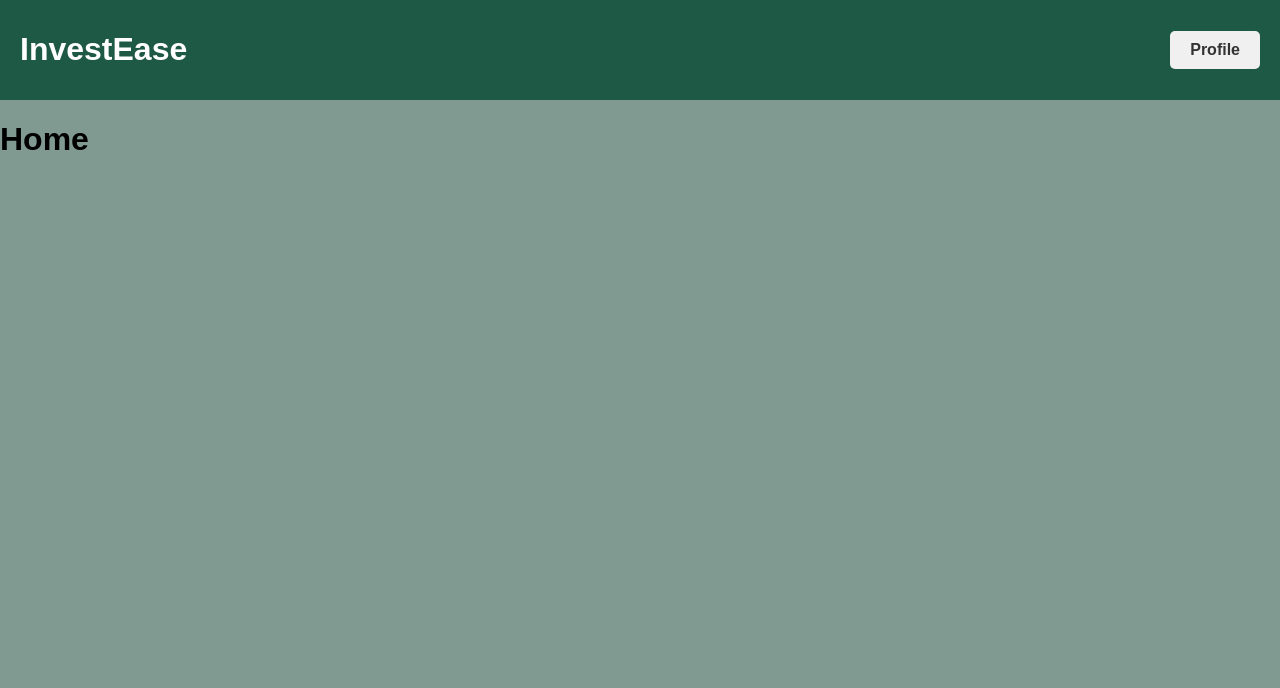
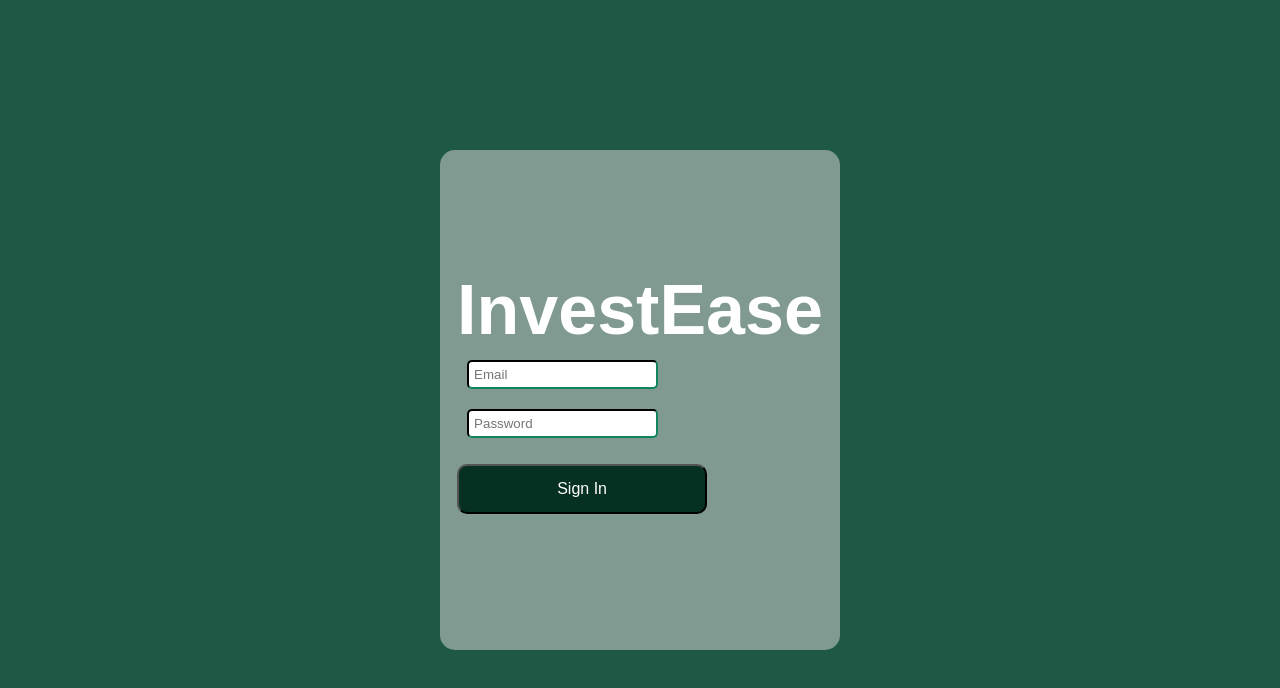
Before and after one commit to CSCC43-Project/InvestEase, a React (Create React App) app: page / in a window 1280 px wide. Shown: the top 688 px of the page. Built offline with nearby package versions, Linux system fonts and the light colour scheme.

Commit message:
add login page and navigation

```diff
--- a/src/App.js
+++ b/src/App.js
@@ -9,8 +9,8 @@ export default function App() {
     return (
         <BrowserRouter>
             <Routes>
-                <Route index element = {<Home />} />
-                <Route path="/" element={<Home />} />
+                <Route index element = {<Login />} />
+                <Route path="/" element={<Login />} />
                 <Route path="/home" element={<Home />} />
                 <Route path="/register" element={<Register />} />
                 <Route path="/login" element={<Login />} />
--- a/src/components/Header.js
+++ b/src/components/Header.js
@@ -1,10 +1,21 @@
+import { useNavigate } from 'react-router-dom';
 import './Header.css';
 function Header() {
+    const navigate = useNavigate();
+
+    function handleProfile(){
+        navigate('/profile');
+    }
+
+    function handleHome(){
+        navigate('/home');
+    }
+
     return (
         <header className="header">
-            <h1>InvestEase</h1>
+            <h1 onClick={handleHome}>InvestEase</h1>
             <nav>
-                <button className="header-button">Profile</button>
+                <button className="header-button" onClick={handleProfile}>Profile</button>
             </nav>
         </header>
     );
--- /dev/null
+++ b/src/components/LoginRegister.css
@@ -0,0 +1,41 @@
+.rectangle-container {
+    display: flex;
+    justify-content: center;
+    background-color: #1E5945;
+    align-items: center;
+    height: 100vh;
+}
+
+
+.rectangle {
+    width: 400px;
+    height: 500px;
+    background-color: #809A91;
+    border-radius: 15px;
+    display: flex;
+    justify-content: center;
+    align-items: center;
+    color: white;
+    font-size: 16px;
+}
+
+.form-title {
+    font-size: 70px;
+    font-weight: bold;
+}
+
+.form-input {
+    border-radius: 5px;
+    padding: 5px;
+    margin: 10px;
+    border-color: #063022;
+}
+
+.form-submit {
+    border-radius: 10px;
+    width: 250px;
+    height: 50px;
+    background-color: #063022;
+    color: white;
+    font-size: medium;
+}
--- a/src/pages/Login.js
+++ b/src/pages/Login.js
@@ -1,7 +1,62 @@
+import { useNavigate } from "react-router-dom";
+import "../components/LoginRegister.css"
+import { useState } from "react";
+
 export default function Login() {
+    const navigate = useNavigate();
+    const [input, setInput] = useState({
+        email: '',
+        password: ''
+    });
+
+    function inputChange(input, value){
+        setInput(prev => ({
+            ...prev,
+            [input]: value
+        }))
+    }
+
+    function handlesubmit() {
+        const correctEmail = 'email@utoronto.ca'
+        const correctPassword = 'password'
+
+        if (input.email === correctEmail &&  input.password === correctPassword){
+            navigate('/home');
+        }
+    }
+
     return (
-        <div>
-            <h1>Login</h1>
+        <div className="rectangle-container">
+            <div className="rectangle">
+                <form onSubmit={handlesubmit}>
+                    <label id="title" className="form-title">InvestEase</label>
+                    <div>
+                        <input
+                            className="form-input"
+                            id="email"
+                            type="email"
+                            name="email"
+                            placeholder="Email"
+                            value={input.email}
+                            onChange={(event) => inputChange('email', event.target.value)}>
+                        </input>
+                    </div>
+                    <div>
+                        <input
+                            className="form-input"
+                            id="password"
+                            type="password"
+                            name="password"
+                            placeholder="Password"
+                            value={input.password}
+                            onChange={(event) => inputChange('password', event.target.value)}>
+                        </input>
+                    </div>
+                    <p>
+                        <button type="submit" className="form-submit">Sign In</button>
+                    </p>
+                </form>
+            </div>
         </div>
     );
 }
```
